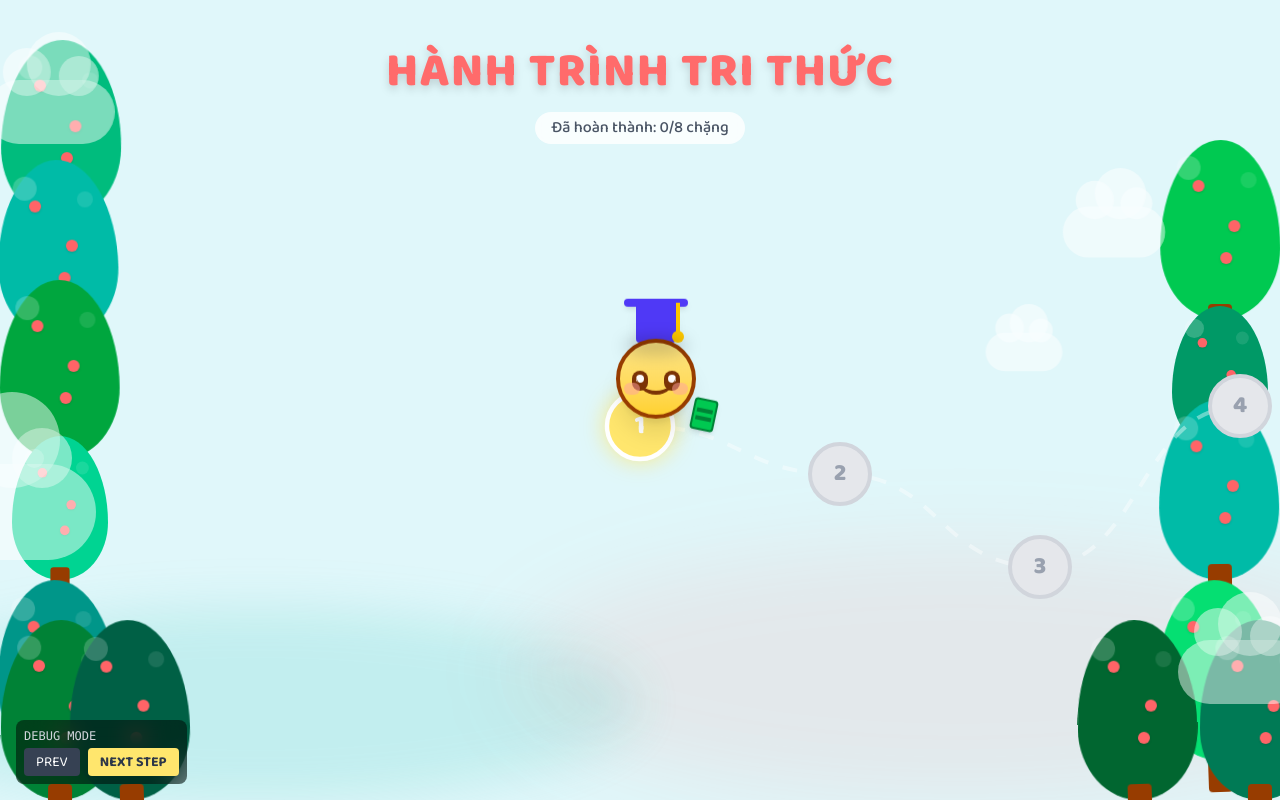
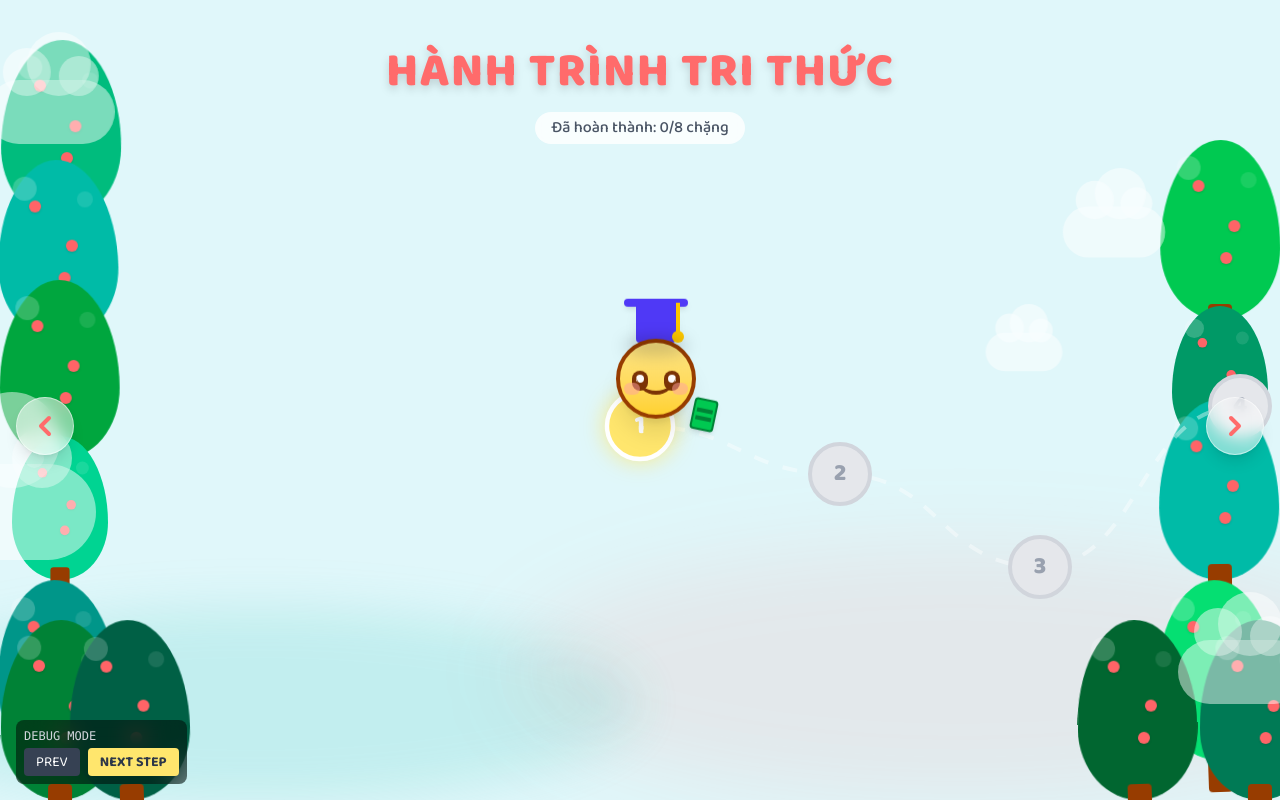
Before and after one commit to TrinhHuuTho/SEL_Reflection, a React (Vite) app in the folder frontend/: page / in a window 1280 px wide. Both pictures are taken after typing "Sample", "Sample123" into the empty fields and a click on the button "MỞ CỬA THẦN KỲ 🚀". Built offline with nearby package versions, Linux system fonts and the light colour scheme.

Commit message:
Done Phase1 FrontEnd - LoginPage, MainGameScreen

```diff
--- a/frontend/package.json
+++ b/frontend/package.json
@@ -10,6 +10,7 @@
     "preview": "vite preview"
   },
   "dependencies": {
+    "lucide-react": "^0.563.0",
     "react": "^18.3.1",
     "react-dom": "^18.3.1"
   },
--- a/frontend/src/components/MapPath.jsx
+++ b/frontend/src/components/MapPath.jsx
@@ -1,4 +1,5 @@
 import { useMemo, useRef, useEffect, useState } from 'react';
+import { ChevronLeft, ChevronRight } from 'lucide-react';
 
 const MapPath = ({ totalSessions = 10, currentSession = 1 }) => {
     // Cấu hình bản đồ ngang (Horizontal)
@@ -113,10 +114,22 @@ const MapPath = ({ totalSessions = 10, currentSession = 1 }) => {
         }
     }, [currentSession, points]);
 
+    const handleScroll = (direction) => {
+        if (containerRef.current) {
+            const scrollAmount = 300;
+            const newScrollLeft = containerRef.current.scrollLeft + (direction === 'left' ? -scrollAmount : scrollAmount);
+            containerRef.current.scrollTo({
+                left: newScrollLeft,
+                behavior: 'smooth'
+            });
+        }
+    };
+
     return (
+        <div className="relative w-full h-full group">
             <div
                 ref={containerRef}
-            className="w-full h-full overflow-x-auto overflow-y-hidden relative custom-scrollbar z-0"
+                className="w-full h-full overflow-x-auto overflow-y-hidden relative no-scrollbar z-0"
                 style={{ height: CONFIG.HEIGHT, scrollBehavior: 'smooth' }}
             >
                 <svg
@@ -190,6 +203,22 @@ const MapPath = ({ totalSessions = 10, currentSession = 1 }) => {
                     return null;
                 })}
             </div>
+
+            {/* Navigation Buttons */}
+            <button
+                onClick={() => handleScroll('left')}
+                className="absolute left-4 top-1/2 -translate-y-1/2 z-50 bg-white/50 hover:bg-white p-3 rounded-full shadow-lg backdrop-blur-sm transition-all hover:scale-110 text-brand-primary cursor-pointer border border-white/50"
+            >
+                <ChevronLeft size={32} strokeWidth={3} />
+            </button>
+
+            <button
+                onClick={() => handleScroll('right')}
+                className="absolute right-4 top-1/2 -translate-y-1/2 z-50 bg-white/50 hover:bg-white p-3 rounded-full shadow-lg backdrop-blur-sm transition-all hover:scale-110 text-brand-primary cursor-pointer border border-white/50"
+            >
+                <ChevronRight size={32} strokeWidth={3} />
+            </button>
+        </div>
     );
 };
 
--- a/frontend/src/index.css
+++ b/frontend/src/index.css
@@ -5,32 +5,54 @@
 
 @theme {
     /* Color Palette: "Creative Kids" */
-    --color-brand-bg: #E0F7FA;      /* Nền xanh nhạt dịu mắt */
-    --color-brand-primary: #FF6B6B; /* Đỏ san hô nổi bật (cho nút/điểm nhấn) */
-    --color-brand-secondary: #4ECDC4;/* Xanh ngọc (cho các element phụ) */
-    --color-brand-accent: #FFE66D;  /* Vàng tươi (cho sao/thưởng) */
-    --color-brand-text: #2D3748;    /* Màu chữ tối (dễ đọc) */
-    --color-brand-path: #A0C4FF;    /* Màu đường đi roadmap */
+    --color-brand-bg: #E0F7FA;
+    /* Nền xanh nhạt dịu mắt */
+    --color-brand-primary: #FF6B6B;
+    /* Đỏ san hô nổi bật (cho nút/điểm nhấn) */
+    --color-brand-secondary: #4ECDC4;
+    /* Xanh ngọc (cho các element phụ) */
+    --color-brand-accent: #FFE66D;
+    /* Vàng tươi (cho sao/thưởng) */
+    --color-brand-text: #2D3748;
+    /* Màu chữ tối (dễ đọc) */
+    --color-brand-path: #A0C4FF;
+    /* Màu đường đi roadmap */
 
     /* Fonts */
-    --font-display: "Baloo 2", cursive; /* Font tròn, vui nhộn */
+    --font-display: "Baloo 2", cursive;
+    /* Font tròn, vui nhộn */
 
     --animate-float: float 20s infinite linear;
     --animate-sway: sway 3s infinite ease-in-out alternate;
 
     @keyframes float {
-        0% { transform: translateX(-100px); }
-        50% { transform: translateX(20px); }
-        100% { transform: translateX(100px); }
+        0% {
+            transform: translateX(-100px);
+        }
+
+        50% {
+            transform: translateX(20px);
+        }
+
+        100% {
+            transform: translateX(100px);
+        }
     }
 
     @keyframes sway {
-        0% { transform: rotate(-2deg); }
-        100% { transform: rotate(2deg); }
+        0% {
+            transform: rotate(-2deg);
+        }
+
+        100% {
+            transform: rotate(2deg);
+        }
     }
 
     @keyframes shine {
-        100% { left: 125%; }
+        100% {
+            left: 125%;
+        }
     }
 }
 
@@ -38,22 +60,39 @@
 .custom-scrollbar::-webkit-scrollbar {
     height: 10px;
 }
+
 .custom-scrollbar::-webkit-scrollbar-track {
     background: rgba(0, 0, 0, 0.05);
     border-radius: 10px;
 }
+
 .custom-scrollbar::-webkit-scrollbar-thumb {
     background: var(--color-brand-secondary);
     border-radius: 10px;
     border: 2px solid rgba(255, 255, 255, 0.3);
 }
+
 .custom-scrollbar::-webkit-scrollbar-thumb:hover {
     background: var(--color-brand-primary);
 }
 
 body {
-  background-color: var(--color-brand-bg);
-  color: var(--color-brand-text);
-  font-family: var(--font-display);
-  overflow-x: hidden; /* Tránh scroll ngang */
+    background-color: var(--color-brand-bg);
+    color: var(--color-brand-text);
+    font-family: var(--font-display);
+    overflow-x: hidden;
+    /* Tránh scroll ngang */
 }
+
+/* Hide scrollbar for Chrome, Safari and Opera */
+.no-scrollbar::-webkit-scrollbar {
+    display: none;
+}
+
+/* Hide scrollbar for IE, Edge and Firefox */
+.no-scrollbar {
+    -ms-overflow-style: none;
+    /* IE and Edge */
+    scrollbar-width: none;
+    /* Firefox */
+}
```
Also changed, not shown: 1 other file (tests, documents, lock files or other folders). Lines whose indentation alone changed are shown as unchanged.
